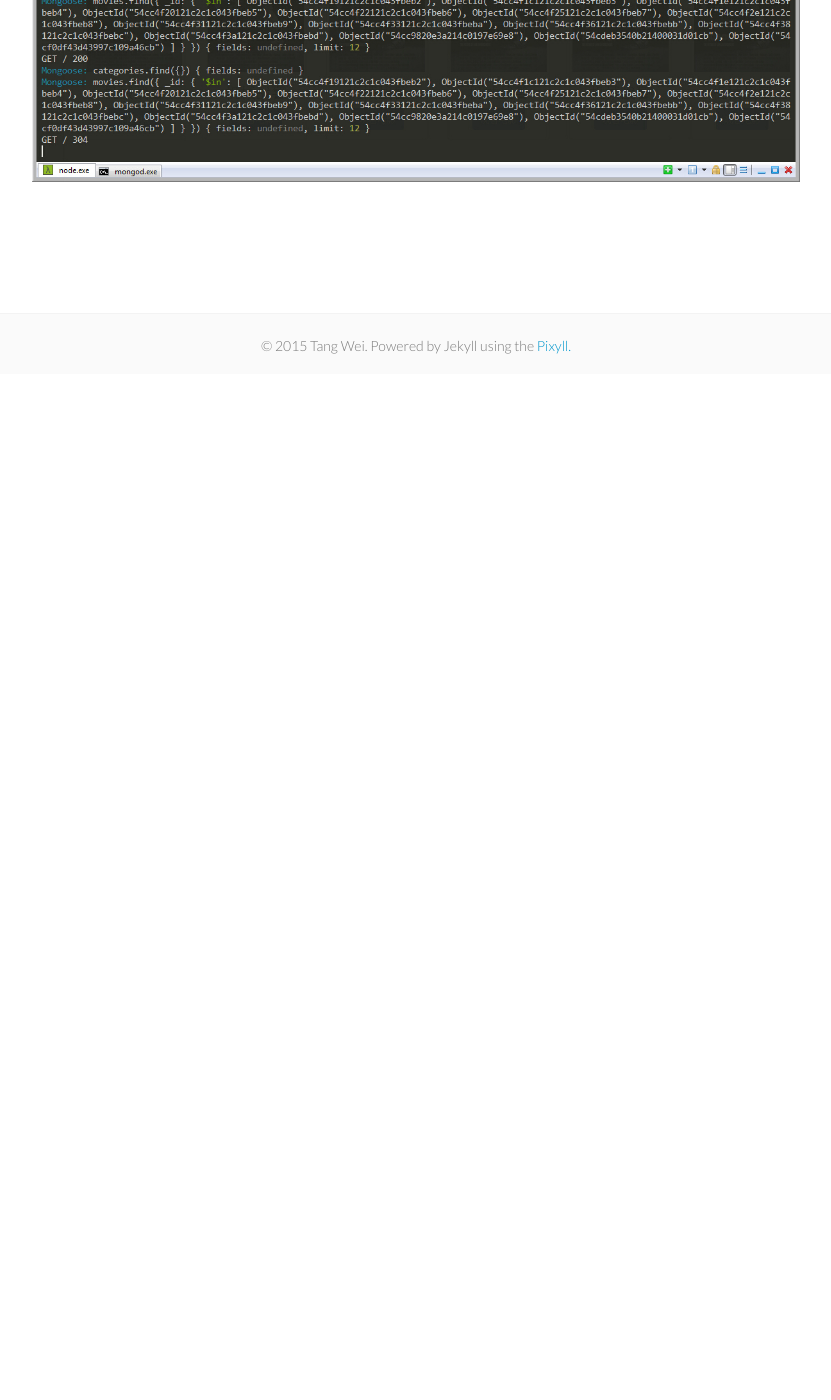
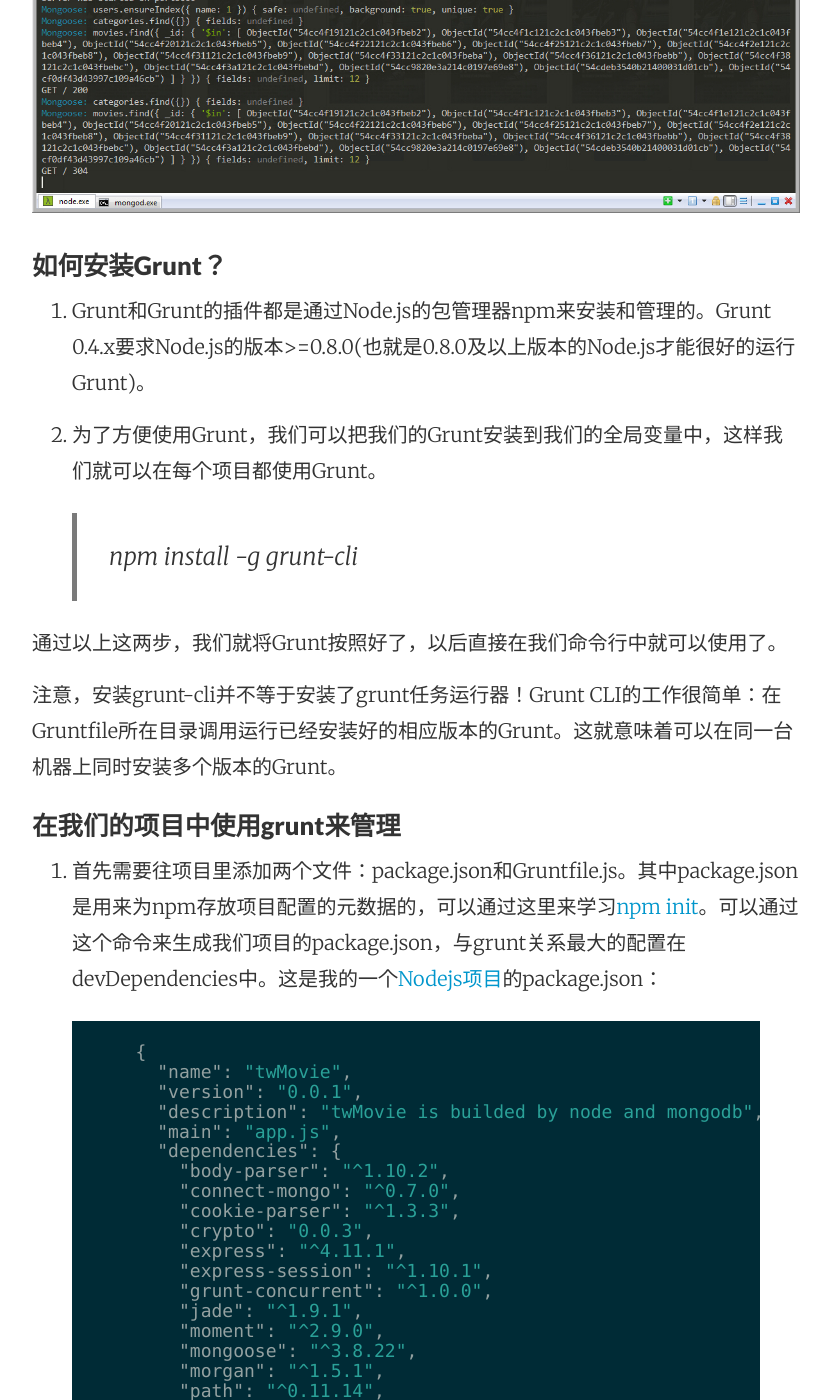
Before and after one commit to tw93/tw93.github.io, a Jekyll site: the page built from _posts/2015-02-17-yeoman-grunt-bower-2.md, in a window 1280 px wide and 1400 px high, scrolled down 1225 px. Shown: the whole window, without its empty margins (224-1055 px from the left). Built offline with Jekyll 4.4.1, drawn with Linux system fonts in a browser that asks for light colours; before the commit the page ends 1599 px from its top, so only the background shows below that; some of the changed text lies outside the part shown.

Commit message:
修改了grunt

```diff
--- a/_posts/2015-02-17-yeoman-grunt-bower-2.md
+++ b/_posts/2015-02-17-yeoman-grunt-bower-2.md
@@ -9,12 +9,140 @@ categories: 我的前端总结分享
 
 ###[Grunt](http://www.gruntjs.org/){:target="_blank"}
 
-为什么使用任务运行工具?
+####为什么使用任务运行工具?
 简而言之，自动化。当你处理诸如代码最小化, 代码编译, 单元测试, 代码规范校验等等重复任务时, 你必须要做的工作越少，你的工作就变得越简单。在你完成配置后，不费吹灰之力，一个任务运行工具可以替你和你的团队完成绝大部分日常工作。(官网资料)
 
-为什么使用Grunt?
+####为什么使用Grunt?
+
 Grunt是一个庞大的生态系统，每天都在成长。你可以自由的选择数以百计的插件以帮助你自动化的处理任务。如果你所需要的插件还被有人创建，那么你可以自己创建插件并通过npm很方便的发布以供更多人使用并一起完善。（官网资料）
 
 下面我们来看看当我们运行Grunt的样子吧，下面这图是我使用Grunt自动运行我一个[Nodejs项目](https://github.com/tw93/twMovie){:target="_blank"}的截图:
 
 ![grunt](http://tw93.github.io/images/grunt1.jpg)
+
+####如何安装Grunt？
+
+ 1. Grunt和Grunt的插件都是通过Node.js的包管理器npm来安装和管理的。Grunt 0.4.x要求Node.js的版本>=0.8.0(也就是0.8.0及以上版本的Node.js才能很好的运行Grunt)。
+
+ 2. 为了方便使用Grunt，我们可以把我们的Grunt安装到我们的全局变量中，这样我们就可以在每个项目都使用Grunt。
+ <blockquote>npm install -g  grunt-cli</blockquote>
+
+通过以上这两步，我们就将Grunt按照好了，以后直接在我们命令行中就可以使用了。
+
+注意，安装grunt-cli并不等于安装了grunt任务运行器！Grunt CLI的工作很简单：在Gruntfile所在目录调用运行已经安装好的相应版本的Grunt。这就意味着可以在同一台机器上同时安装多个版本的Grunt。
+
+####在我们的项目中使用grunt来管理
+
+ 1. 首先需要往项目里添加两个文件：package.json和Gruntfile.js。其中package.json是用来为npm存放项目配置的元数据的，可以通过这里来学习[npm init](https://docs.npmjs.com/cli/init){:target="_blank"}。可以通过这个命令来生成我们项目的package.json，与grunt关系最大的配置在devDependencies中。这是我的一个[Nodejs项目](https://github.com/tw93/twMovie){:target="_blank"}的package.json：
+
+    {% highlight json%}
+    {
+      "name": "twMovie",
+      "version": "0.0.1",
+      "description": "twMovie is builded by node and mongodb",
+      "main": "app.js",
+      "dependencies": {
+        "body-parser": "^1.10.2",
+        "connect-mongo": "^0.7.0",
+        "cookie-parser": "^1.3.3",
+        "crypto": "0.0.3",
+        "express": "^4.11.1",
+        "express-session": "^1.10.1",
+        "grunt-concurrent": "^1.0.0",
+        "jade": "^1.9.1",
+        "moment": "^2.9.0",
+        "mongoose": "^3.8.22",
+        "morgan": "^1.5.1",
+        "path": "^0.11.14",
+        "serve-favicon": "^2.2.0",
+        "underscore": "^1.7.0"
+      },
+      "devDependencies": {
+        "grunt": "^0.4.5",
+        "grunt-concurrent": "^1.0.0",
+        "grunt-contrib-watch": "^0.6.1",
+        "grunt-nodemon": "^0.3.0"
+      },
+      "scripts": {
+        "test": "echo \"Error: no test specified\" && exit 1"
+      },
+      "repository": {
+        "type": "git",
+        "url": "https://github.com/tw93/twMovie.git"
+      },
+      "keywords": [
+        "twmovie",
+        "movie"
+      ],
+      "author": "tw93",
+      "license": "ISC",
+      "bugs": {
+        "url": "https://github.com/tw93/twMovie/issues"
+      },
+      "homepage": "https://github.com/tw93/twMovie"
+    }
+
+    {%endhighlight%}
+
+ 2. 在命令行进入项目所在目录，键入如下命令即可，npm会根据devDependencies中的配置，将需要的grunt及其插件下载到你的项目目录中。
+ <blockquote>npm install grunt --save-dev</blockquote>
+
+ 3. 然后需要新建一个叫做Gruntfilejs的文件，它用于配置或者定义Grunt任务和加载Grunt插件，这个文件就是当我们在命令行里面运行grunt时候的一个“入口文件”，我们需要在这个文件里面设置好我们的自定义任务，具体可以看Grunt的[官方文档](http://www.gruntjs.org/docs/sample-gruntfile.html){:target="_blank"}。
+
+ 4. 最后通过grunt命令就可以自动化运行我们的项目了。
+
+注：一个比较完整的Gruntfile.js我是这样写的：
+{%highlight javascript%}
+module.exports = function(grunt) {
+    grunt.initConfig({
+        watch: {
+            jade: {
+                files: ['views/**'],
+                options: {
+                    livereload: true
+                }
+            },
+            js: {
+                files: ['public/js/**', 'models/**/*.js', 'schemas/**/*.js'],
+                // tasks: ['jshint'],
+                options: {
+                    livereload: true
+                }
+            }
+        },
+        nodemon: {
+            dev: {
+                script: 'app.js',
+                options: {
+                    file: 'app.js',
+                    args: [],
+                    ignoredFiles: ['README.md', 'node_modules/**', '.DS_Store'],
+                    watchedExtensions: ['js'],
+                    watchedFolders: ['./'],
+                    debug: true,
+                    delayTime: 1,
+                    env: {
+                        PORT: 3000
+                    },
+                    cwd: __dirname
+                }
+            }
+        },
+        concurrent: {
+            target: {
+                tasks: ['nodemon', 'watch'],
+                options: {
+                    logConcurrentOutput: true
+                }
+            }
+        }
+    });
+    grunt.loadNpmTasks('grunt-contrib-watch');
+    grunt.loadNpmTasks('grunt-nodemon');
+    grunt.loadNpmTasks('grunt-concurrent');
+    grunt.option('force', true);
+    grunt.registerTask('default', ['concurrent:target']);
+};
+{%endhighlight%}
+
+还是建议大家多看看Grunt的官方文档，通过官方文档来学习会快一点。
```
